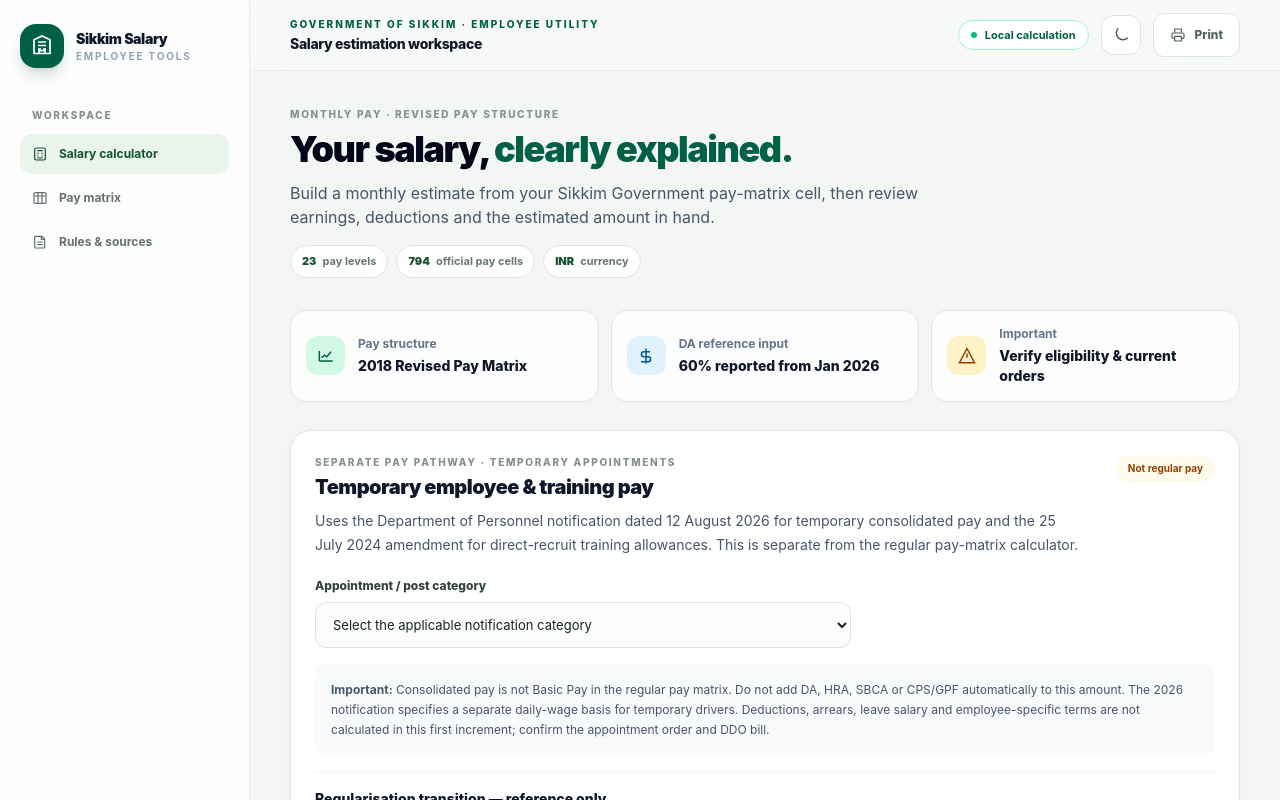
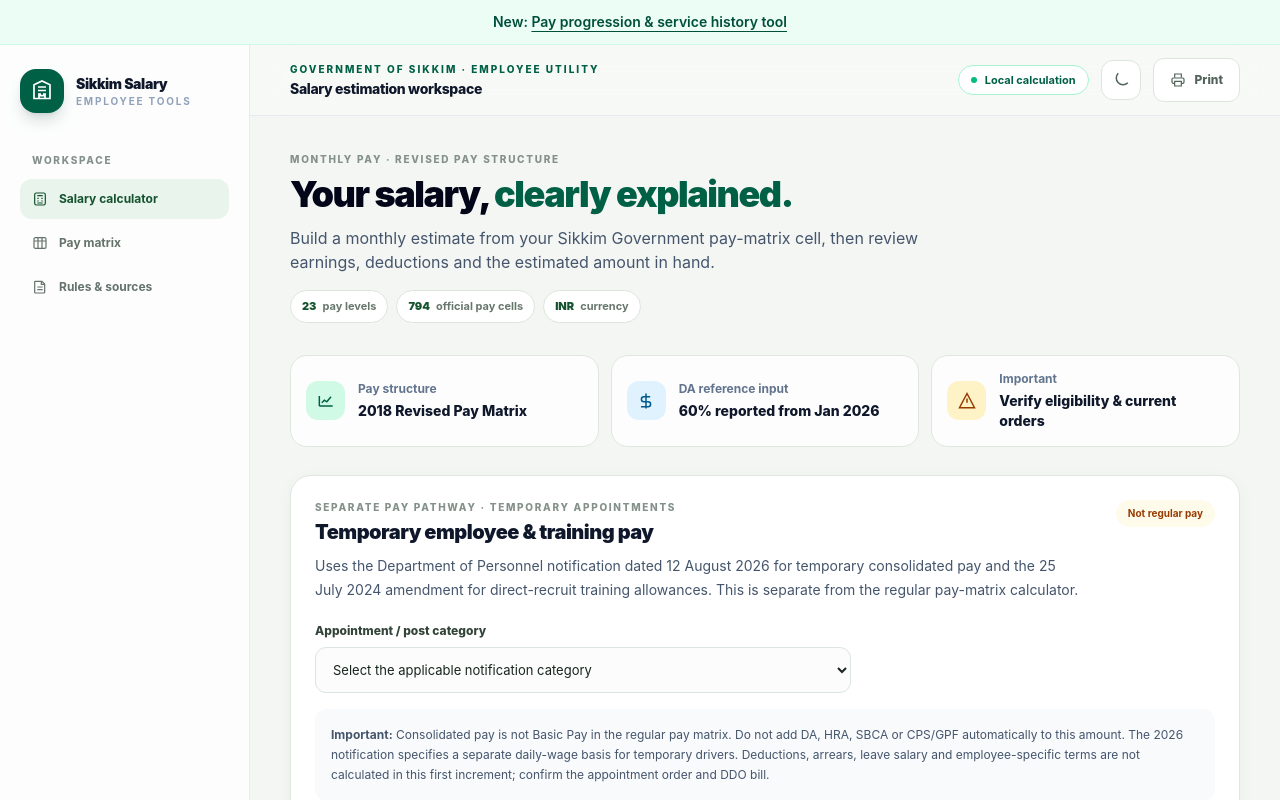
Before and after one commit to leenusdarnal/SIKKIM-GOVERNMENT-SALARY-CALCULATOR, a SvelteKit app: page / in a window 1280 px wide. Shown: the top 800 px of the page. Built offline with nearby package versions, Linux system fonts and the light colour scheme.

Commit message:
Link the new pay progression tool from the home page

```diff
--- a/src/routes/+page.svelte
+++ b/src/routes/+page.svelte
@@ -1,7 +1,6 @@
 <script lang="ts">
   import SalaryCalculator from '../lib/components/SalaryCalculator.svelte';
 </script>
-
 <svelte:head>
   <title>Sikkim Government Salary Calculator | Monthly Pay Estimate</title>
   <meta name="description" content="Estimate monthly salary for Sikkim Government employees using the State pay matrix, DA, allowances, CPS/GPF and applicable deductions." />
@@ -14,5 +13,7 @@
   <meta name="twitter:title" content="Sikkim Government Salary Calculator" />
   <meta name="twitter:description" content="Estimate monthly pay, allowances and deductions for Sikkim Government employees." />
 </svelte:head>
-
+<div class="border-b border-emerald-100 bg-emerald-50 px-4 py-3 text-center text-sm font-semibold text-emerald-900 dark:border-emerald-900 dark:bg-emerald-950/40 dark:text-emerald-200">
+  New: <a class="underline underline-offset-4" href="/pay-progression">Pay progression & service history tool</a>
+</div>
 <SalaryCalculator />
```
